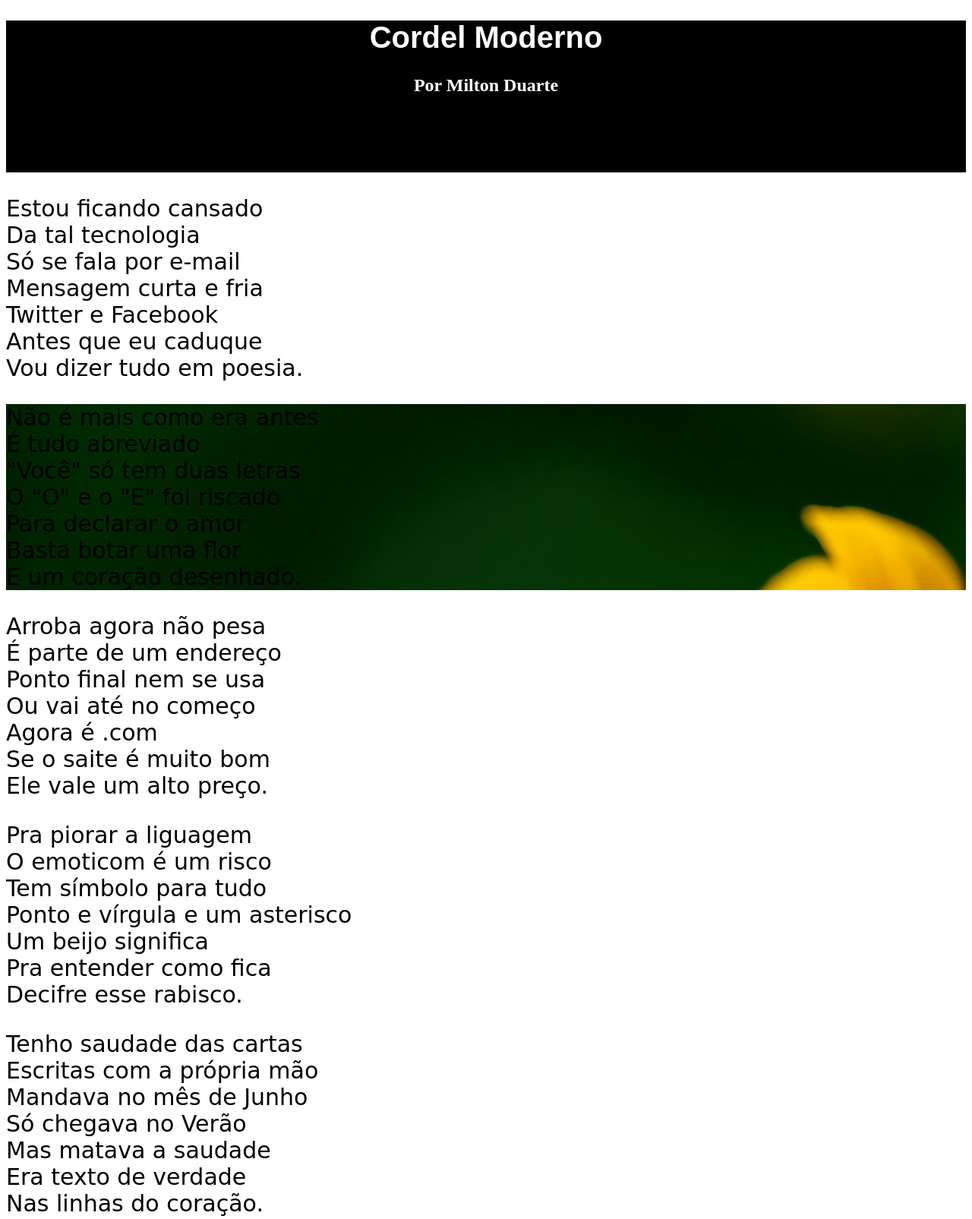
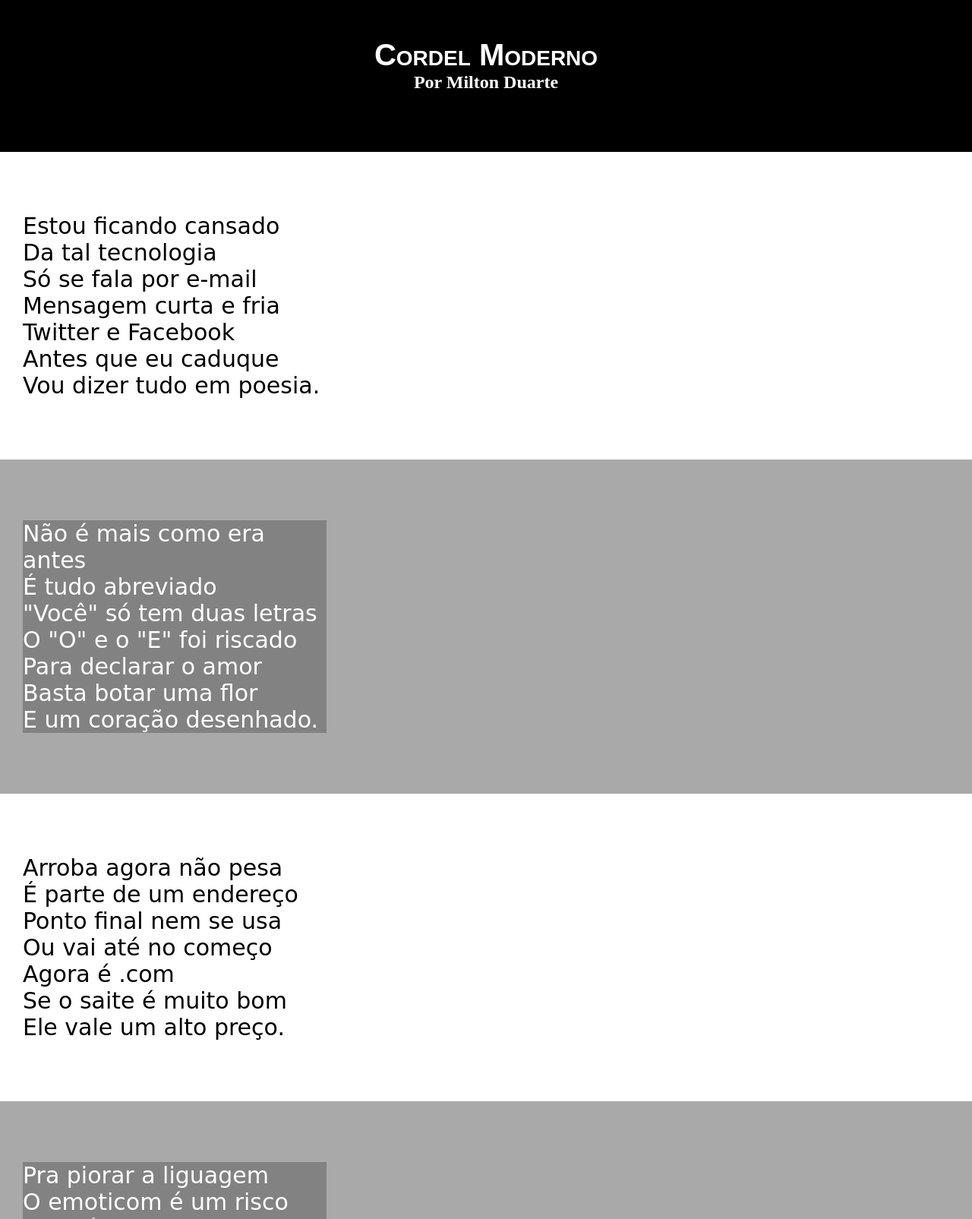
Before and after one commit to douglasoliveira96/Projeto_cordel, a plain HTML site: page index.html in a window 1280 px wide. Shown: the top 1605 px of the page at 76% size. Drawn offline with Linux system fonts and the light colour scheme.

Commit message:
Ajustes no CSS do projeto
https://www.youtube.com/watch?v=82vIYws5wF8

```diff
--- a/estilo/style.css
+++ b/estilo/style.css
@@ -1,14 +1,39 @@
 @charset "UTF-8";
+* {
+    margin: 0px;
+    padding: 0px;
+}
+html, body {
+    min-height: 100vh;
+    background-color: darkgray;
+}
 header {
     background-color: black;
+    color: white;
     height: 200px;
 }
 
-h1 {
+header > h1 {
+    padding-top: 50px;
     color: white;
     text-align: center;
     font-family: Arial, Helvetica, sans-serif;
+    font-variant: small-caps;
     font-size: 40px;
+}
+
+header > p {
+    padding-bottom: 50px;
+}
+
+a {
+    text-decoration: none;
+    color: white;
+    font-weight: bloder;
+}
+
+a:hover {
+    text-decoration: underline;
 }
 
 h2 {
@@ -16,14 +41,27 @@ h2 {
     text-align: center;
 }
 
-a {
-    text-decoration: none;
+section {
+    padding-top: 10vh;
+    padding-bottom: 10vh;
+    padding-left: 30px;
+}
+
+section.normal {
+    background-color: white;
+    color: black;
+}
+
+section.imagem {
+    color: #0c0808;
     color: white;
 }
 
-a:hover {
-    text-decoration: underline;
+section.imagem > p {
+    width: 400px;
+    background-color: #0000003b;
 }
+
 p {
     font-family: cursive;
     font-size: 30px;
@@ -31,11 +69,7 @@ p {
 
 footer {
     background-color: black;
+    text-align: center;
+    color: white;
+    padding: 10px;
 }
-
-#fundo {
-    background-image: url(img/background001.jpg);
-    background-repeat: repeat;
-    background-size: 100%;
-    background-attachment: fixed;
-}
--- a/index.html
+++ b/index.html
@@ -14,7 +14,7 @@
         <h1>Cordel Moderno</h1>
         <h2>Por <a href="https://www.recantodasletras.com.br/poesias/3186743" target="_blank">Milton Duarte</a></h2>
     </header>
-    <section>
+    <section class="normal">
         <p>Estou ficando cansado <br>
 
             Da tal tecnologia <br>
@@ -30,8 +30,8 @@
             Vou dizer tudo em poesia. <br>
         </p>
     </section>
-    <section id="fundo">
-        <section id="texto">
+
+    <section class="imagem">
         <p>Não é mais como era antes <br>
 
             É tudo abreviado <br>
@@ -46,8 +46,8 @@
 
             E um coração desenhado. <br></p>
         </section>
-    </section>
-    <section>
+
+        <section class="normal">
         <p>
             Arroba agora não pesa <br>
 
@@ -64,7 +64,7 @@
             Ele vale um alto preço. <br>
         </p>
     </section>
-    <section>
+    <section class="imagem">
         <p>
             Pra piorar a liguagem <br>
 
@@ -81,7 +81,8 @@
             Decifre esse rabisco. <br>
         </p>
     </section>
-    <section>
+
+    <section class="normal">
         <p>
             Tenho saudade das cartas <br>
 
@@ -98,24 +99,7 @@
             Nas linhas do coração. <br>
         </p>
     </section>
-    <section>
-        <p>
-            Tenho saudade das cartas <br>
-
-            Escritas com a própria mão <br>
-
-            Mandava no mês de Junho <br>
-
-            Só chegava no Verão <br>
-
-            Mas matava a saudade <br>
-
-            Era texto de verdade <br>
-
-            Nas linhas do coração. <br>
-        </p>
-    </section>
-    <section>
+    <section class="normal">
         <p>
             Agora, escrevo e envio <br>
 
@@ -132,7 +116,7 @@
             Da tecnologia do agora. <br>
         </p>
     </section>
-    <section>
+    <section class="normal">
         <p>
             Felizmente, pra orar <br>
 
```
